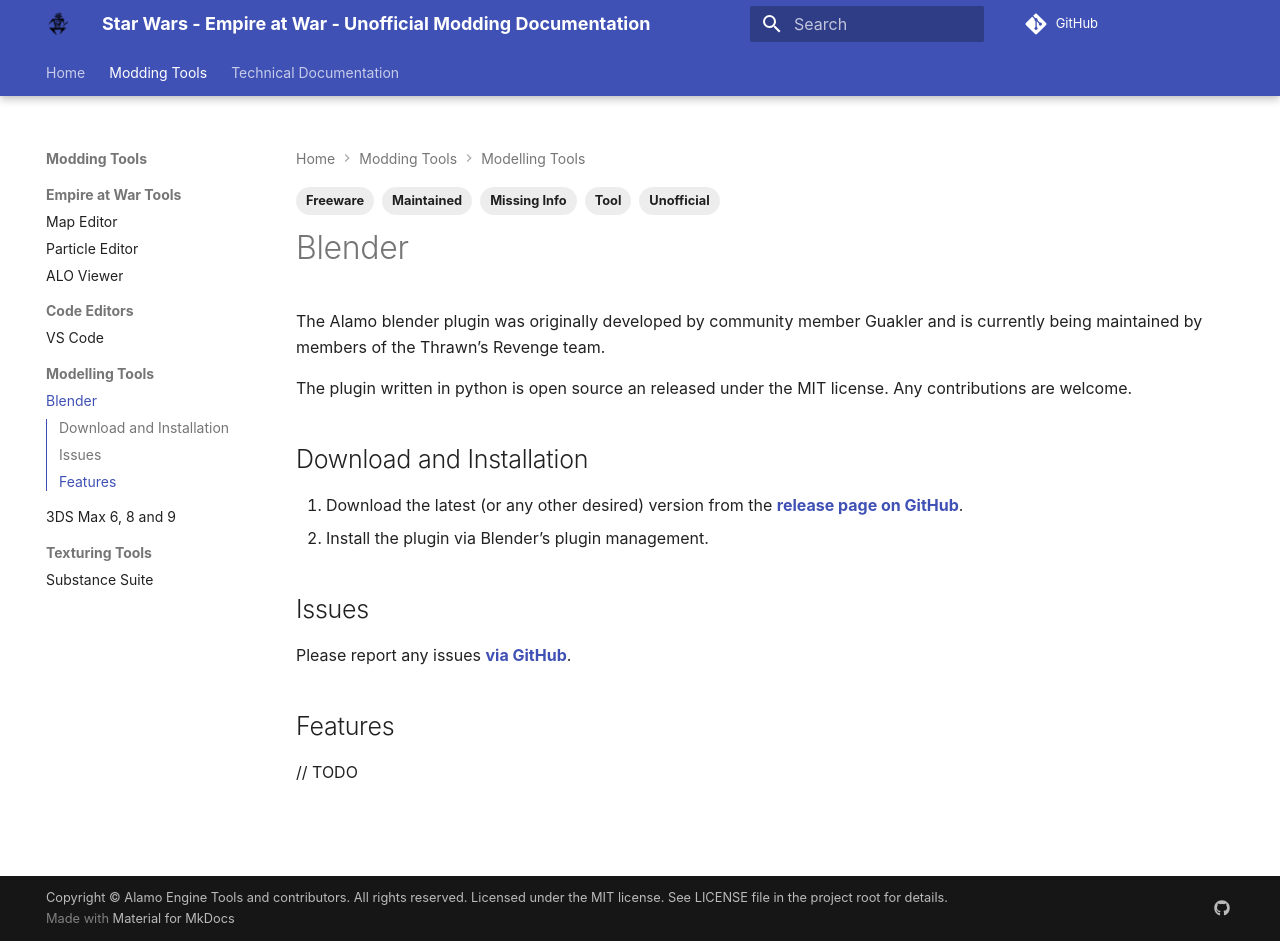
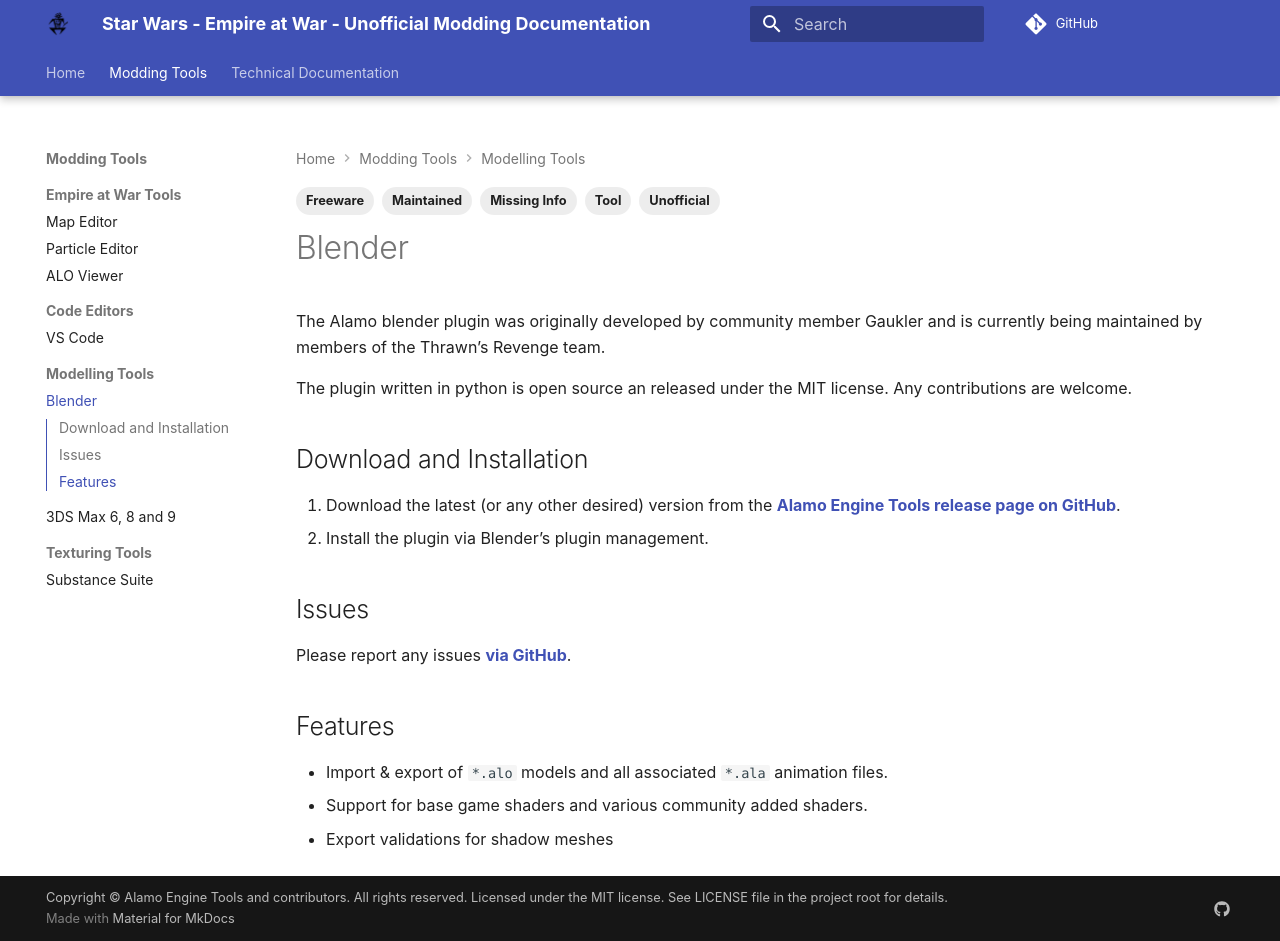
Before and after one commit to AlamoEngine-Tools/eaw-doc-pages, an MkDocs documentation site: the page built from docs/tools/modelling/blender.md, in a window 1280 px wide and 941 px high. Built offline with MkDocs 1.6.1 and Material for MkDocs 9.7.7, drawn with Linux system fonts in a browser that asks for light colours; comment, search, counter and statistics services are not loaded.

Commit message:
Update Blender

```diff
--- a/docs/tools/modelling/blender.md
+++ b/docs/tools/modelling/blender.md
@@ -10,13 +10,13 @@
 
 # Blender
 
-The Alamo blender plugin was originally developed by community member Guakler and is currently being maintained by members of the Thrawn's Revenge team.
+The Alamo blender plugin was originally developed by community member Gaukler and is currently being maintained by members of the Thrawn's Revenge team.
 
 The plugin written in python is open source an released under the MIT license. Any contributions are welcome.
 
 ## Download and Installation
 
-1. Download the latest (or any other desired) version from the **[release page on GitHub](https://github.com/AlamoEngine-Tools/Mirror-Blender-Alamo-Plugin/releases)**.
+1. Download the latest (or any other desired) version from the **[Alamo Engine Tools release page on GitHub](https://github.com/AlamoEngine-Tools/Mirror-Blender-Alamo-Plugin/releases)**.
 2. Install the plugin via Blender's plugin management.
 
 ## Issues
@@ -25,4 +25,6 @@
 
 ## Features
 
-// TODO
+- Import & export of `*.alo` models and all associated `*.ala` animation files.
+- Support for base game shaders and various community added shaders.
+- Export validations for shadow meshes
```
